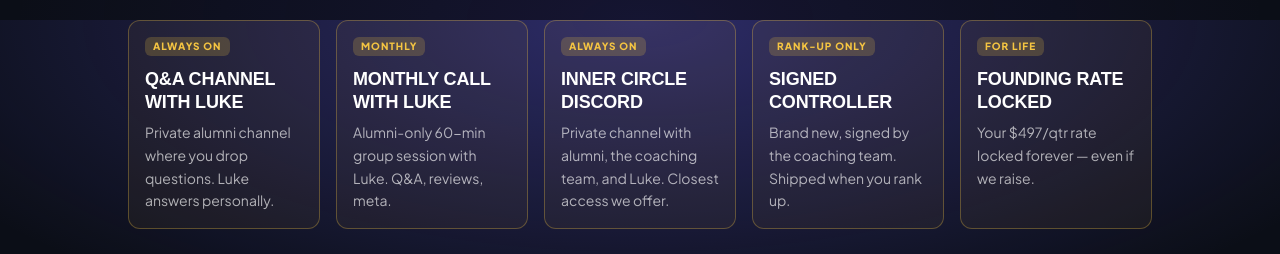
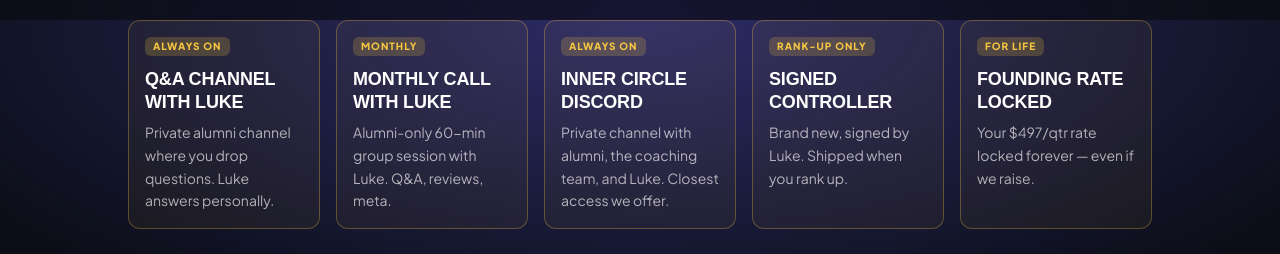
Before and after one commit to lukehansenrl/vip-experience, a Next.js app: page /call in a window 1280 px wide. Shown: the part 5580-5834 px from the top of the page. Built offline with nearby package versions, Linux system fonts and the light colour scheme; no server answers; a web font is replaced by a local one.

Commit message:
/call: signed controller bonus is signed by Luke, not "the coaching team"
Personal signature carries more weight than a generic team credit, and it's
also literally true — Luke signs the rank-up reward controllers.

```diff
--- a/app/call/CallPageClient.tsx
+++ b/app/call/CallPageClient.tsx
@@ -586,7 +586,7 @@ export function CallPageClient({ spotsFilled }: Props) {
               {
                 tag: "Rank-Up Only",
                 title: "Signed Controller",
-                desc: "Brand new, signed by the coaching team. Shipped when you rank up.",
+                desc: "Brand new, signed by Luke. Shipped when you rank up.",
               },
               {
                 tag: "For Life",
```
